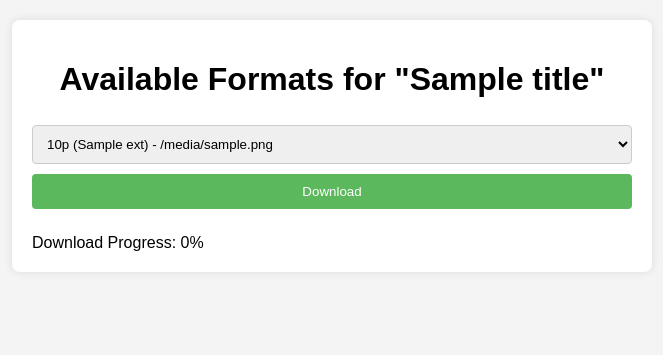
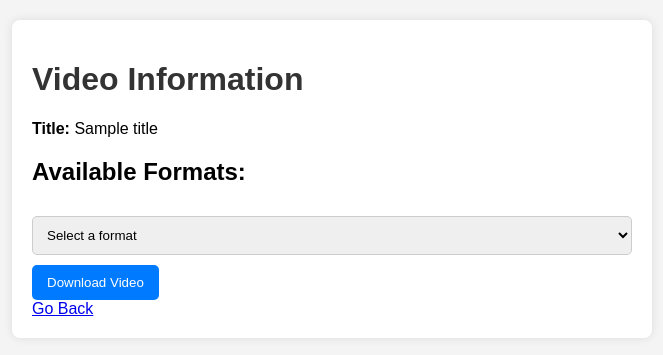
Before and after one commit to Sengkue/download-videos, a Flask app: template templates/check.html in a window 1280 px wide. Shown: the top 355 px of the page, without its empty margins (308-971 px from the left). Run offline with Flask 3, Linux system fonts and the light colour scheme; the template is opened without the code that fills it: most values are stand-ins (such as "Sample title", 1, 10 or a date in 2020); data that the repository does not hold is empty.

Commit message:
commit Wed 10/09/2024 21:46:25.13

```diff
--- a/static/styles.css
+++ b/static/styles.css
@@ -8,34 +8,37 @@ body {
 .container {
     max-width: 600px;
     margin: auto;
-    background: #fff;
+    background: white;
     padding: 20px;
     border-radius: 8px;
     box-shadow: 0 0 10px rgba(0, 0, 0, 0.1);
 }
 
 h1 {
-    text-align: center;
+    color: #333;
 }
 
-form {
-    margin: 20px 0;
-}
-
-input[type="text"], select, button {
-    width: 100%;
-    padding: 10px;
-    margin: 5px 0;
-    border: 1px solid #ccc;
-    border-radius: 4px;
+h2 {
+    margin-top: 20px;
 }
 
 button {
-    background: #5cb85c;
+    background-color: #007bff;
     color: white;
     border: none;
+    padding: 10px 15px;
+    border-radius: 5px;
+    cursor: pointer;
 }
 
 button:hover {
-    background: #4cae4c;
+    background-color: #0056b3;
 }
+
+select {
+    width: 100%;
+    padding: 10px;
+    margin: 10px 0;
+    border: 1px solid #ccc;
+    border-radius: 5px;
+}
--- a/templates/check.html
+++ b/templates/check.html
@@ -4,37 +4,106 @@
     <meta charset="UTF-8">
     <meta name="viewport" content="width=device-width, initial-scale=1.0">
     <link rel="stylesheet" href="{{ url_for('static', filename='styles.css') }}">
-    <title>Available Formats for {{ title }}</title>
+    <title>Video Info</title>
+    <style>
+        /* Spinner and progress bar styles */
+        .spinner {
+            display: none;
+            margin: 20px auto;
+            width: 50px;
+            height: 50px;
+            border: 5px solid #f3f3f3;
+            border-top: 5px solid #3498db;
+            border-radius: 50%;
+            animation: spin 1s linear infinite;
+        }
+
+        @keyframes spin {
+            0% { transform: rotate(0deg); }
+            100% { transform: rotate(360deg); }
+        }
+
+        #progressContainer {
+            display: none;
+            width: 100%;
+            background-color: #f3f3f3;
+            border-radius: 5px;
+            margin-top: 10px;
+        }
+
+        #progressBar {
+            width: 0;
+            height: 20px;
+            background-color: #3498db;
+            border-radius: 5px;
+        }
+
+        #progressText {
+            text-align: center;
+            font-weight: bold;
+            color: #333;
+        }
+    </style>
 </head>
 <body>
     <div class="container">
-        <h1>Available Formats for "{{ title }}"</h1>
-        <form action="/download" method="post">
+        <h1>Video Information</h1>
+        <p><strong>Title:</strong> {{ title }}</p>
+
+        <h2>Available Formats:</h2>
+        <form action="/download" method="post" id="downloadForm">
             <input type="hidden" name="url" value="{{ url }}">
             <select name="format_id" required>
+                <option value="">Select a format</option>
                 {% for format in formats %}
                     <option value="{{ format.format_id }}">
-                        {{ format.height }}p ({{ format.ext }}) - {{ format.filesize }}
+                        {% if format.height != 'Audio' %}
+                            {{ format.height }}p: {{ format.width }}w x {{ format.height }}h
+                            ({{ format.filesize|default('Unknown Size') }} bytes, {{ format.ext }})
+                        {% else %}
+                            {{ format.ext | upper }} Audio (MP3)
+                        {% endif %}
                     </option>
                 {% endfor %}
             </select>
-            <button type="submit">Download</button>
+            <button type="submit" id="downloadButton">Download Video</button>
         </form>
-        <div id="progress"></div>
+
+        <div class="spinner" id="loadingSpinner"></div>
+        <div id="progressContainer">
+            <div id="progressBar"></div>
+            <div id="progressText">0%</div>
+        </div>
+
+        <a href="{{ url_for('index') }}">Go Back</a>
     </div>
 
     <script>
-        // Function to fetch download progress
-        function fetchProgress() {
-            fetch('/progress')
-                .then(response => response.json())
-                .then(data => {
-                    document.getElementById('progress').innerText =
-                        `Download Progress: ${data.percent ? data.percent.toFixed(2) : 0}%`;
-                });
-        }
+        document.getElementById('downloadForm').onsubmit = function() {
+            document.getElementById('loadingSpinner').style.display = 'block';
+            document.getElementById('progressContainer').style.display = 'block';
+            document.getElementById('downloadButton').disabled = true; // Disable the button to prevent multiple clicks
 
-        setInterval(fetchProgress, 1000); // Fetch progress every second
+            // Start the progress update loop
+            const updateProgress = setInterval(() => {
+                fetch('/progress')
+                    .then(response => response.json())
+                    .then(data => {
+                        if (data.percent !== undefined) {
+                            const percent = data.percent.toFixed(2);
+                            document.getElementById('progressBar').style.width = percent + '%';
+                            document.getElementById('progressText').innerText = percent + '%';
+
+                            // Stop updating when download is complete
+                            if (percent >= 100) {
+                                clearInterval(updateProgress);
+                                document.getElementById('loadingSpinner').style.display = 'none';
+                                document.getElementById('downloadButton').disabled = false; // Re-enable the button
+                            }
+                        }
+                    });
+            }, 1000); // Update every second
+        };
     </script>
 </body>
 </html>
```
Also changed, not shown: 1 other file.
